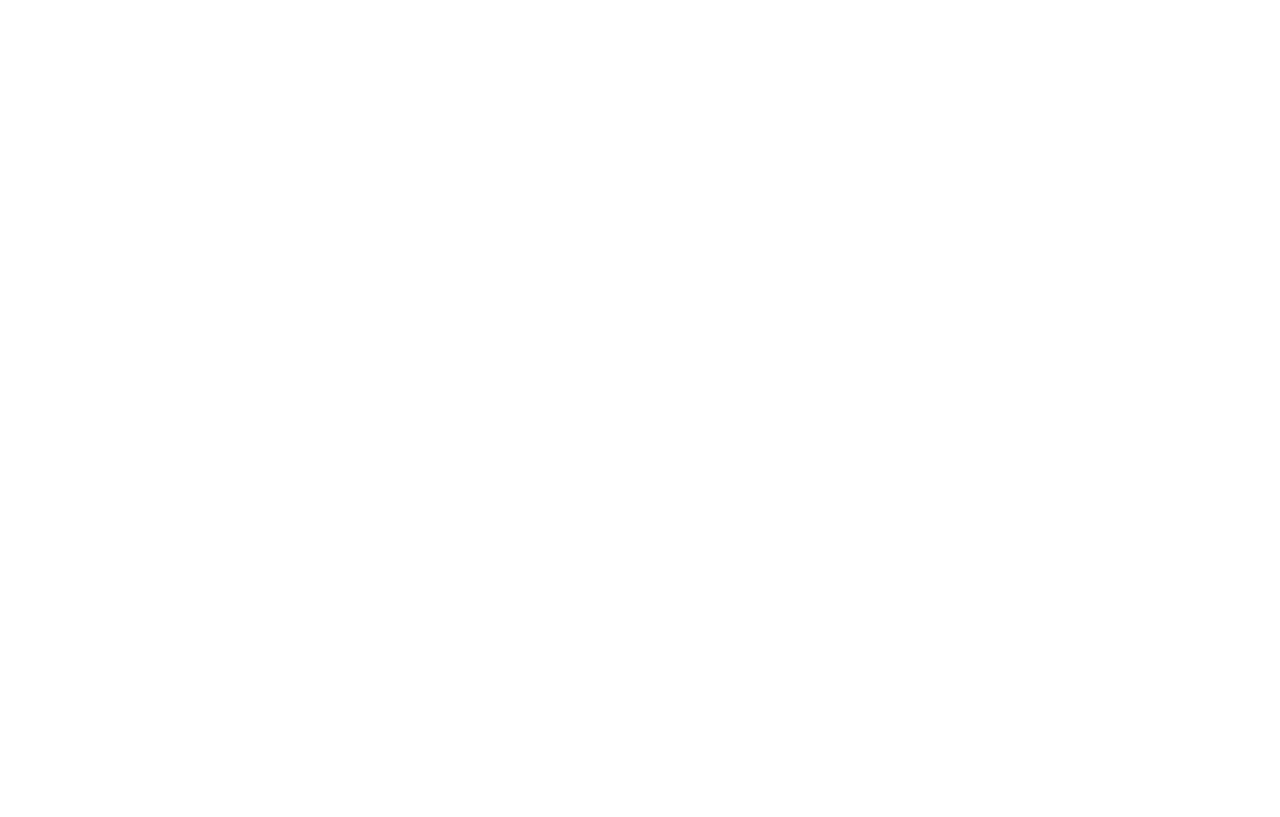
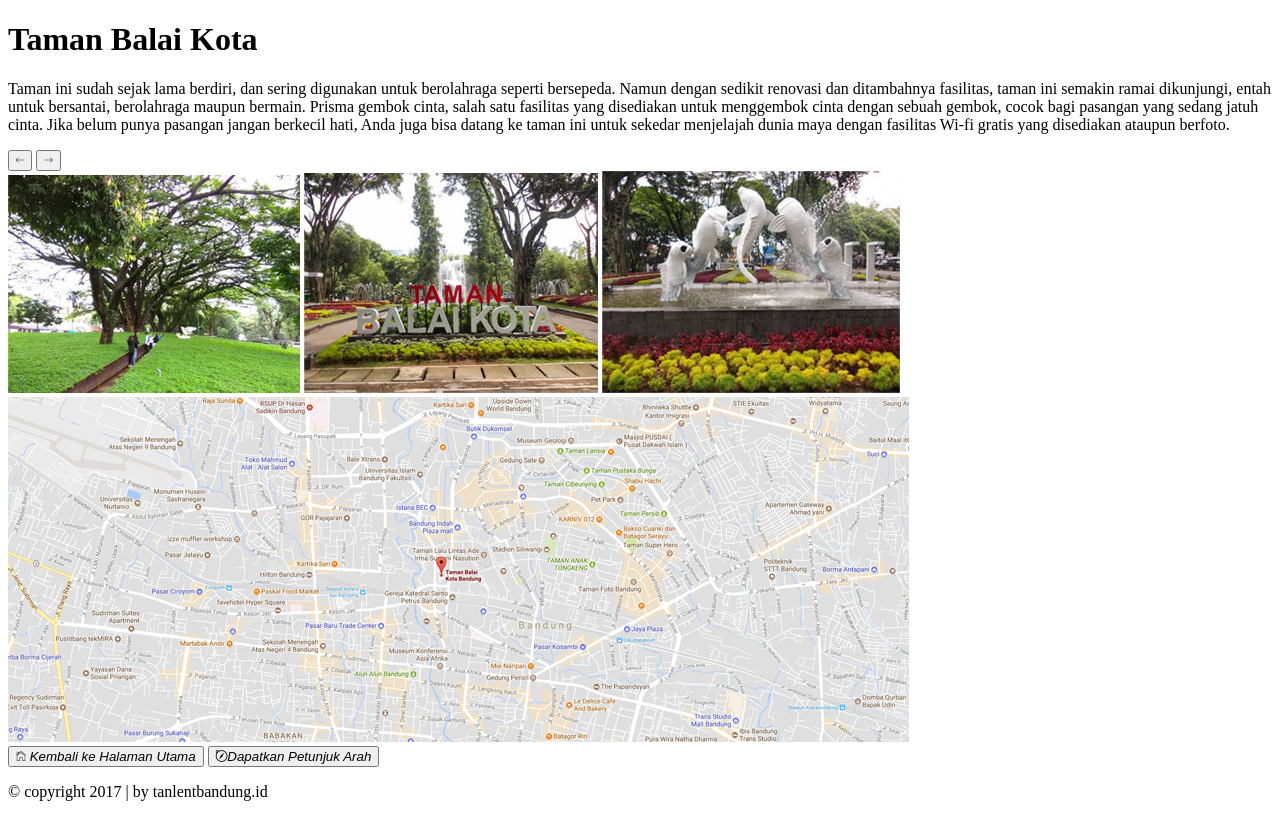
Before and after one commit to alghibran/talentbandung.id, a plain HTML site: page sesi2/single.html in a window 1280 px wide. Drawn offline with nearby package versions, Linux system fonts and the light colour scheme.

Commit message:
Addes Tematik Single

```diff
--- a/sesi2/single.html
+++ b/sesi2/single.html
@@ -0,0 +1,43 @@
+<!DOCTYPE html>
+<html lang="en">
+<head>
+    <meta charset="UTF-8">
+    <meta name="viewport" content="width=device-width, initial-scale=1.0">
+    <meta http-equiv="X-UA-Compatible" content="ie=edge">
+    <title>Taman Balai Kota</title>
+    <link href="https://fonts.googleapis.com/css?family=Caveat|Playfair+Display:700|Roboto:400,400i" rel="stylesheet">
+    <link rel="stylesheet" href="http://code.ionicframework.com/ionicons/2.0.1/css/ionicons.min.css">
+</head>
+<body>
+    <div class="site-content">
+        <div class="hero">
+            <h1>
+                <span class="subtitle">Taman</span>
+                <span class="title">Balai Kota</span>
+            </h1>
+            <p>Taman ini sudah sejak lama berdiri, dan sering digunakan untuk berolahraga seperti bersepeda. Namun dengan sedikit renovasi dan ditambahnya fasilitas, taman ini semakin ramai dikunjungi, entah untuk bersantai, berolahraga maupun bermain. Prisma gembok cinta, salah satu fasilitas yang disediakan untuk menggembok cinta dengan sebuah gembok, cocok bagi pasangan yang sedang jatuh cinta. Jika belum punya pasangan jangan berkecil hati, Anda juga bisa datang ke taman ini untuk sekedar menjelajah dunia maya dengan fasilitas Wi-fi gratis yang disediakan ataupun berfoto.</p>
+            <form action="">
+                <button type="submit"><i class="ion-ios-arrow-thin-left"></i></button>
+                <button type="submit"><i class="ion-ios-arrow-thin-right"></i></button>
+            </form>
+            <div class="gallery">
+                <img src="images/balai-kota-1.jpg" alt="" />
+                <img src="images/balai-kota-2.jpg" alt="" />
+                <img src="images/balai-kota-3.jpg" alt="" />
+            </div>
+
+            <div class="map">
+                <img src="images/map-balai-kota.jpg" alt="" /><br>
+                <button type="home"><i class="ion-ios-home-outline"> Kembali ke Halaman Utama</i></button>
+                <button type="map"><i class="ion-compass">Dapatkan Petunjuk Arah</i></button>
+            </div>
+
+            <div class="footer">
+                <p>
+                    &copy; copyright 2017 | by tanlentbandung.id
+                </p>
+            </div>
+        </div>
+    </div>
+</body>
+</html>
```
Also changed, not shown: sesi2/images/balai-kota-1.jpg (added), sesi2/images/balai-kota-2.jpg (added), sesi2/images/balai-kota-3.jpg (added), sesi2/images/map-balai-kota.jpg (added), sesi2/index.html (line endings or trailing spaces).
